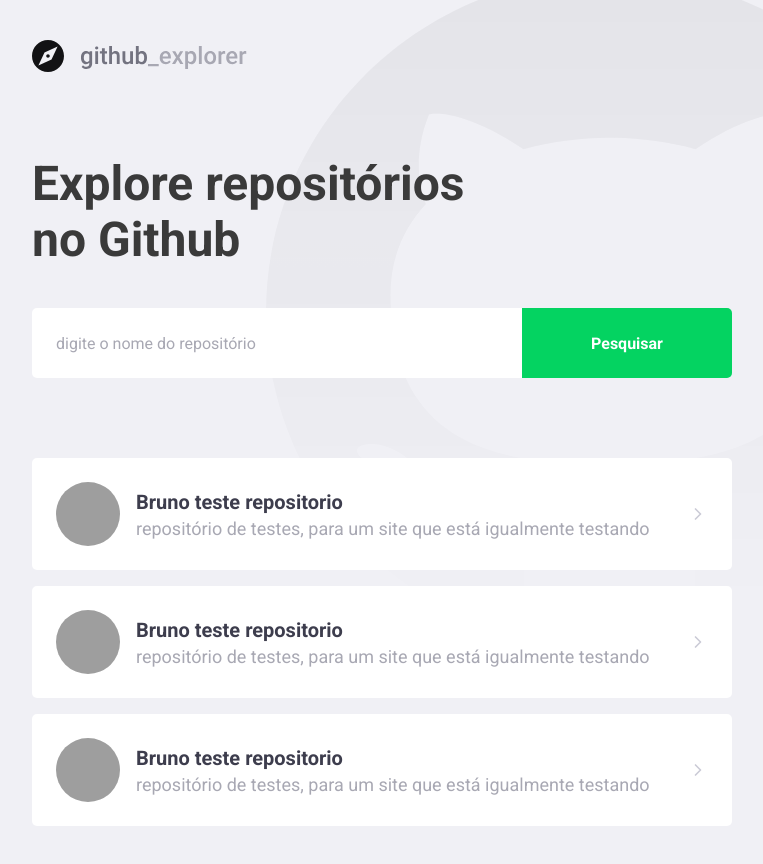
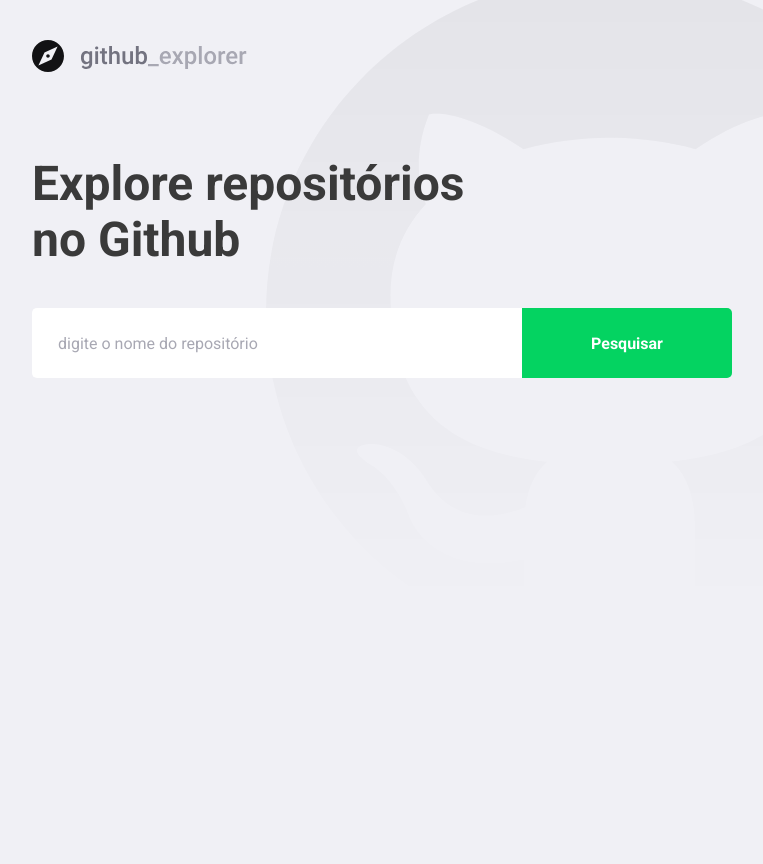
Before and after one commit to psbrunosouza/gitExplorer, a React (Create React App) app: page / in a window 1280 px wide. Shown: the whole page, without its empty margins (148-911 px from the left). After the commit the page ends 800 px from the top, so only its background shows below. Built offline with nearby package versions, Linux system fonts and the light colour scheme; grey boxes are pictures that could not be loaded.

Commit message:
localstorage implementation

```diff
--- a/package.json
+++ b/package.json
@@ -12,6 +12,7 @@
     "@types/react-dom": "^16.9.8",
     "@typescript-eslint/eslint-plugin": "^4.13.0",
     "@typescript-eslint/parser": "^4.13.0",
+    "axios": "^0.21.1",
     "eslint-config-airbnb": "^18.2.1",
     "eslint-plugin-import": "2.22.1",
     "eslint-plugin-jsx-a11y": "6.4.1",
--- a/src/pages/Dashboard/dashboard-style.ts
+++ b/src/pages/Dashboard/dashboard-style.ts
@@ -1,5 +1,38 @@
-import styled from 'styled-components';
+import styled, { keyframes, css } from 'styled-components';
 import { shade } from 'polished';
+
+interface FormProps {
+  hasError: boolean;
+}
+
+const shake = keyframes`
+  0% {
+    transform: translateX(0);
+  }
+
+  25% {
+    transform: translateX(24px);
+  }
+
+  50% {
+    transform: translateX(0px);
+  }
+
+  75% {
+    transform: translateX(24px);
+  }
+
+  100% {
+    transform: translateX(0px);
+  }
+`;
+
+export const Error = styled.span`
+  display: block;
+  color: #c53030;
+  margin: 8px 0 0 16px;
+  animation: 0.3s ${shake} ease-out;
+`;
 
 export const Title = styled.h1`
   font-size: 48px;
@@ -9,7 +42,7 @@ export const Title = styled.h1`
   max-width: 450px;
 `;
 
-export const Form = styled.form`
+export const Form = styled.form<FormProps>`
   margin-top: 40px;
   max-width: 700px;
   display: flex;
@@ -20,10 +53,18 @@ export const Form = styled.form`
     border: 0;
     padding: 0 24px;
     border-radius: 5px 0 0 5px;
+    border: 2px solid #fff;
+    border-right: 0;
 
     &::placeholder {
       color: #a8a8b3;
     }
+
+    ${(props) =>
+      props.hasError &&
+      css`
+        border-color: #c53030;
+      `}
   }
 
   button {
@@ -72,7 +113,8 @@ export const Repositories = styled.div`
     }
 
     div {
-      margin-left: 16px;
+      margin: 0 16px;
+      flex: 1;
 
       strong {
         font-size: 20px;
--- a/src/pages/Dashboard/index.tsx
+++ b/src/pages/Dashboard/index.tsx
@@ -1,61 +1,92 @@
-import React from 'react';
+/* eslint-disable camelcase */
+import React, { useState, FormEvent, useEffect } from 'react';
 import { FiChevronRight } from 'react-icons/fi';
-import { Title, Form, Repositories } from './dashboard-style';
+import api from '../../services/api';
+import { Title, Form, Repositories, Error } from './dashboard-style';
 import logoImg from '../../assets/logo.svg';
 
+interface Repository {
+  full_name: string;
+  description: string;
+  owner: {
+    login: string;
+    avatar_url: string;
+  };
+}
+
 const Dashboard: React.FC = () => {
+  const [searchedRepository, setSearchedRepository] = useState('');
+  const [inputError, setInputError] = useState('');
+  const [repositories, setRepositories] = useState<Repository[]>(() => {
+    const storagedRepositories = localStorage.getItem(
+      '@GithubExplorer:repositories',
+    );
+
+    if (storagedRepositories) {
+      return JSON.parse(storagedRepositories);
+    }
+    return [];
+  });
+
+  useEffect(() => {
+    localStorage.setItem(
+      '@GithubExplorer:repositories',
+      JSON.stringify(repositories),
+    );
+  }, [repositories]);
+
+  async function handleAddRepository(
+    event: FormEvent<HTMLFormElement>,
+  ): Promise<void> {
+    event.preventDefault();
+
+    if (!searchedRepository) {
+      setInputError('digite um usuario/repositório válido');
+      return;
+    }
+
+    try {
+      const response = await api.get(`/repos/${searchedRepository}`);
+      const repository = response.data;
+      setRepositories([...repositories, repository]);
+      setSearchedRepository('');
+      setInputError('');
+    } catch (err) {
+      setInputError('erro na busca por um repositório');
+    }
+  }
+
   return (
     <>
       <img src={logoImg} alt="git-explorer" />
       <Title>Explore repositórios no Github</Title>
 
-      <Form>
-        <input placeholder="digite o nome do repositório" type="text" />
+      <Form hasError={!!inputError} onSubmit={handleAddRepository}>
+        <input
+          onChange={(e) => setSearchedRepository(e.target.value)}
+          value={searchedRepository}
+          placeholder="digite o nome do repositório"
+          type="text"
+        />
         <button type="submit">Pesquisar</button>
       </Form>
 
+      {inputError && <Error>{inputError}</Error>}
+
       <Repositories>
-        <a href="teste">
+        {repositories.map((repository) => (
+          <a key={repository.full_name} href="teste">
             <img
-            src="https://avatars0.githubusercontent.com/u/45085894?s=460&u=49bb5eee4513e3bae1a3bc55bf6df57f9cc35e56&v=4"
-            alt="Bruno Pinheiro"
+              src={repository.owner.avatar_url}
+              alt={repository.owner.login}
             />
             <div>
-            <strong>Bruno teste repositorio</strong>
-            <p>
-              repositório de testes, para um site que está igualmente testando
-            </p>
+              <strong>{repository.full_name}</strong>
+              <p>{repository.description}</p>
             </div>
             <FiChevronRight size={20} />
           </a>
-
-        <a href="teste">
-          <img
-            src="https://avatars0.githubusercontent.com/u/45085894?s=460&u=49bb5eee4513e3bae1a3bc55bf6df57f9cc35e56&v=4"
-            alt="Bruno Pinheiro"
-          />
-          <div>
-            <strong>Bruno teste repositorio</strong>
-            <p>
-              repositório de testes, para um site que está igualmente testando
-            </p>
-          </div>
-          <FiChevronRight size={20} />
-        </a>
-
-        <a href="teste">
-          <img
-            src="https://avatars0.githubusercontent.com/u/45085894?s=460&u=49bb5eee4513e3bae1a3bc55bf6df57f9cc35e56&v=4"
-            alt="Bruno Pinheiro"
-          />
-          <div>
-            <strong>Bruno teste repositorio</strong>
-            <p>
-              repositório de testes, para um site que está igualmente testando
-            </p>
-          </div>
-          <FiChevronRight size={20} />
-        </a>
+        ))}
       </Repositories>
     </>
   );
--- /dev/null
+++ b/src/services/api.ts
@@ -0,0 +1,7 @@
+import axios from 'axios';
+
+const api = axios.create({
+  baseURL: 'https://api.github.com',
+});
+
+export default api;
```
Also changed, not shown: 2 other files (tests, documents, lock files or other folders). Lines whose indentation alone changed are shown as unchanged.
